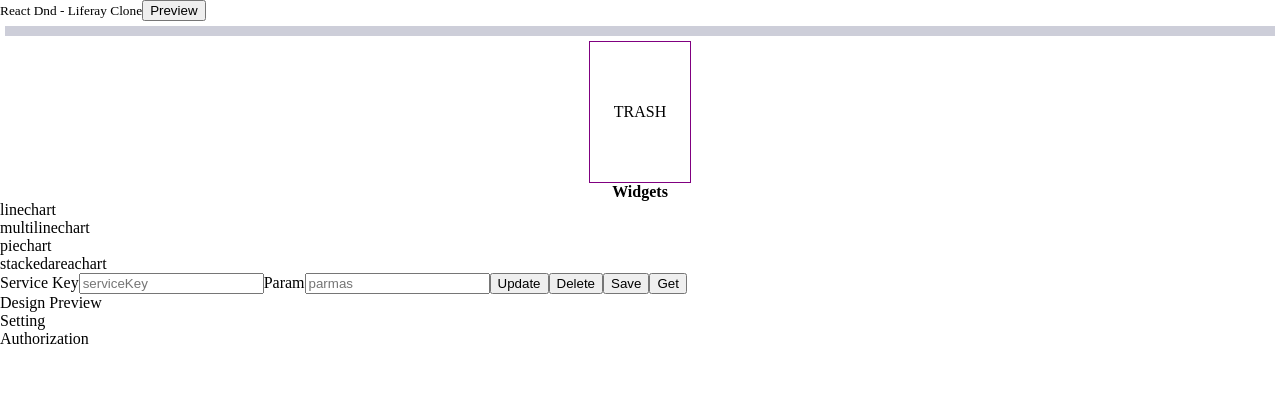
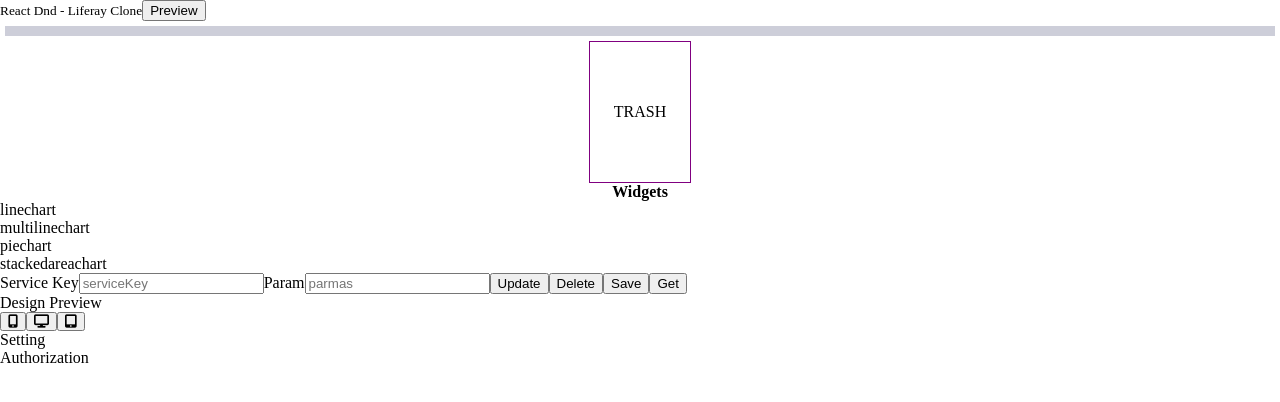
Before and after one commit to zaryabdev/rect-dnd-lifray, a React (Vite) app: page / in a window 1280 px wide. Shown: the top 402 px of the page. Built offline with nearby package versions, Linux system fonts and the light colour scheme.

Commit message:
before adding settings to wrapper

```diff
--- a/src/example-7/Wrapper.jsx
+++ b/src/example-7/Wrapper.jsx
@@ -4,6 +4,8 @@ const style = {};
 
 const Wrapper = ({ component, isSelected, children }) => {
     console.log(`INSIDE WRAPPER`);
+    console.log(component);
+
     const context = useContext(AppContext);
     const [showConfig, setShowConfig] = useState(false);
 
@@ -21,15 +23,48 @@ const Wrapper = ({ component, isSelected, children }) => {
 
     return (
         <div className="position-relative">
-            {showConfig && (
+            {showConfig && <ConfigTooltip title={component.type} />}
+            {children}
+            <div className="modal modal-lg fade" id="setting">
+                <div className="modal-dialog">
+                    <div className="modal-content">
+                        <div className="modal-header">Setting</div>
+                        <div className="modal-body">
+                            <Settings component={component} />
+                        </div>
+                        <div className="modal-footer"></div>
+                    </div>
+                </div>
+            </div>
+            <div className="modal modal-lg fade" id="authorization">
+                <div className="modal-dialog">
+                    <div className="modal-content">
+                        <div className="modal-header">Authorization</div>
+                        <div className="modal-body"></div>
+                        <div className="modal-footer"></div>
+                    </div>
+                </div>
+            </div>
+        </div>
+    );
+};
+
+function Settings({ component }) {
+    return (
+        <div>
+            <code>{JSON.stringify(component)}</code>
+        </div>
+    );
+}
+
+function ConfigTooltip({ title }) {
+    return (
         <span className="tooltip-bg rounded-top position-absolute  start-0-custom translate-start py-2">
             <span className="ps-3 pe-2 text-light grab">
                 <i className="fa-solid fa-grip-vertical"></i>
             </span>
             <span className="px-2 text-light">
-                        <span className="text-capitalize fw-semibold">
-                            {component.type}
-                        </span>
+                <span className="text-capitalize fw-semibold">{title}</span>
             </span>
             <span
                 data-bs-toggle="modal"
@@ -49,10 +84,7 @@ const Wrapper = ({ component, isSelected, children }) => {
                 <i className="fa-solid fa-ellipsis-vertical"></i>
             </span>
         </span>
-            )}
-            {children}
-        </div>
     );
-};
+}
 
 export default Wrapper;
--- a/src/example-7/example.jsx
+++ b/src/example-7/example.jsx
@@ -354,31 +354,33 @@ const Container = () => {
             <div className="modal modal-xl fade" id="preview">
                 <div className="modal-dialog modal-dialog-scrollable">
                     <div className="modal-content">
-                        <div className="modal-header">Design Preview</div>
+                        <div className="modal-header">
+                            <div className="d-flex vw-100 flex-row justify-content-between align-items-center">
+                                <div className="ps-2">Design Preview</div>
+                                <div className="align-self-center pe-2">
+                                    <div class="align-self-center btn-group btn-group-sm">
+                                        <button
+                                            type="button"
+                                            class="btn btn-outline-dark fa-solid fa-mobile-screen-button"
+                                        ></button>
+                                        <button
+                                            type="button"
+                                            class="btn btn-outline-dark fa-solid fa-display"
+                                        ></button>
+                                        <button
+                                            type="button"
+                                            class="btn btn-outline-dark fa-solid fa-tablet-screen-button"
+                                        ></button>
+                                    </div>
+                                </div>
+                            </div>
+                        </div>
                         <div className="modal-body">
                             <RenderPreview
                                 layout={layout}
                                 components={components}
                             ></RenderPreview>
                         </div>
-                        <div className="modal-footer"></div>
-                    </div>
-                </div>
-            </div>
-            <div className="modal modal-lg fade" id="setting">
-                <div className="modal-dialog">
-                    <div className="modal-content">
-                        <div className="modal-header">Setting</div>
-                        <div className="modal-body"></div>
-                        <div className="modal-footer"></div>
-                    </div>
-                </div>
-            </div>
-            <div className="modal modal-lg fade" id="authorization">
-                <div className="modal-dialog">
-                    <div className="modal-content">
-                        <div className="modal-header">Authorization</div>
-                        <div className="modal-body"></div>
                         <div className="modal-footer"></div>
                     </div>
                 </div>
```
Lines whose indentation alone changed are shown as unchanged.
